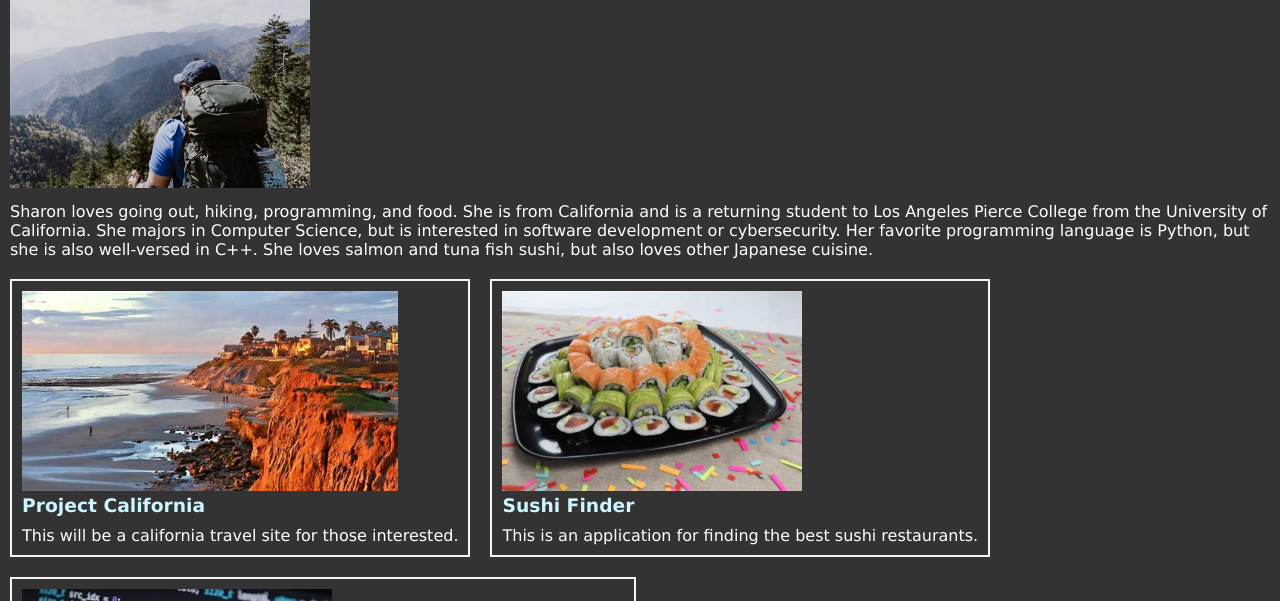
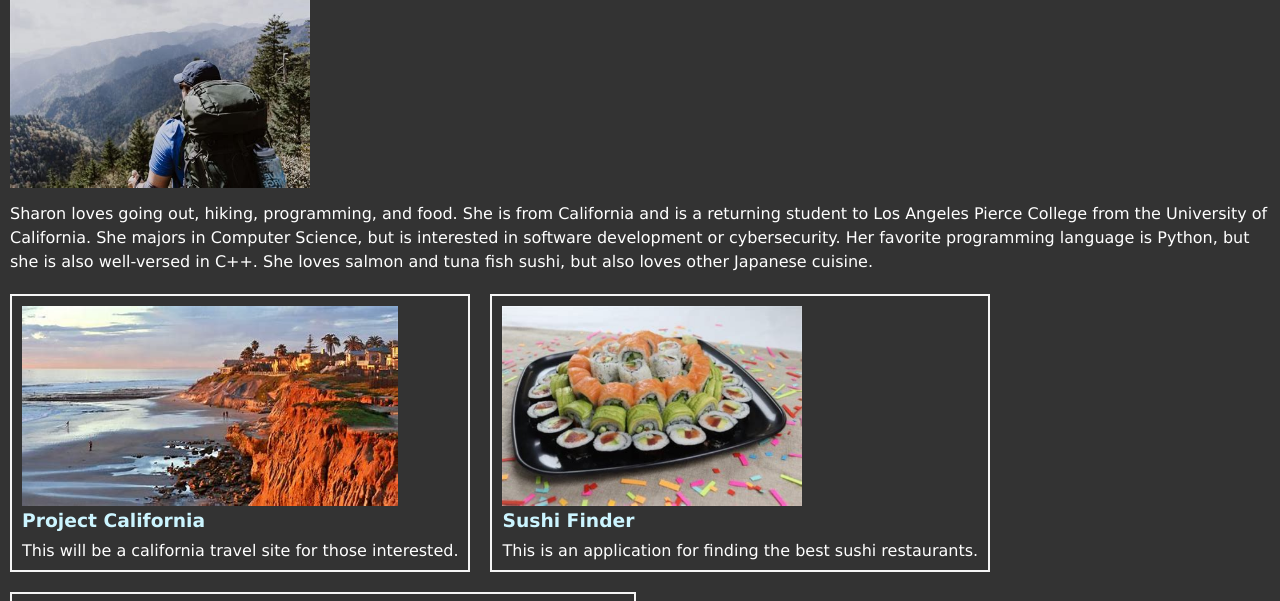
Before and after one commit to eleferrets/sharon_personal_website, a plain HTML site: page index.html in a window 1280 px wide. Shown: the part 128-729 px from the top of the page. Drawn offline with Linux system fonts and the light colour scheme.

Commit message:
Line spacing improvements

```diff
--- a/style.css
+++ b/style.css
@@ -31,6 +31,14 @@
     .topnav a.active {
         background-color: #170c53;
         color: white;
+    }
+
+    #bio p {
+        line-height: 1.5em;
+    }
+
+    p {
+        font-size: 1em;
     }
 
     h1 {
```
